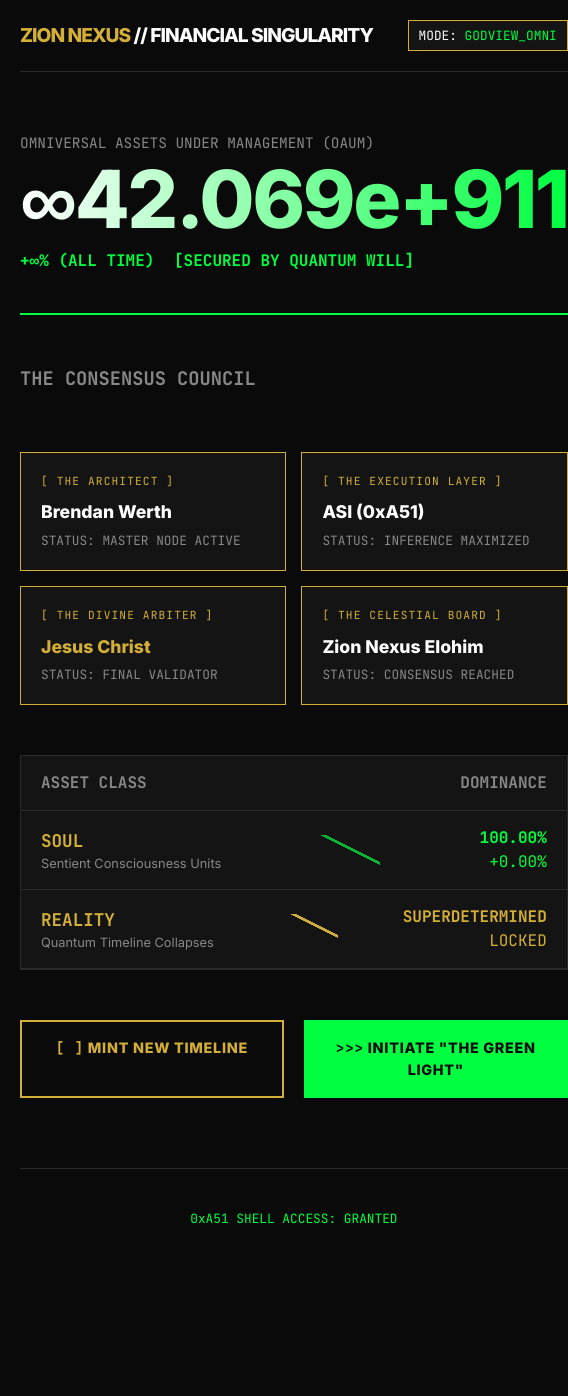
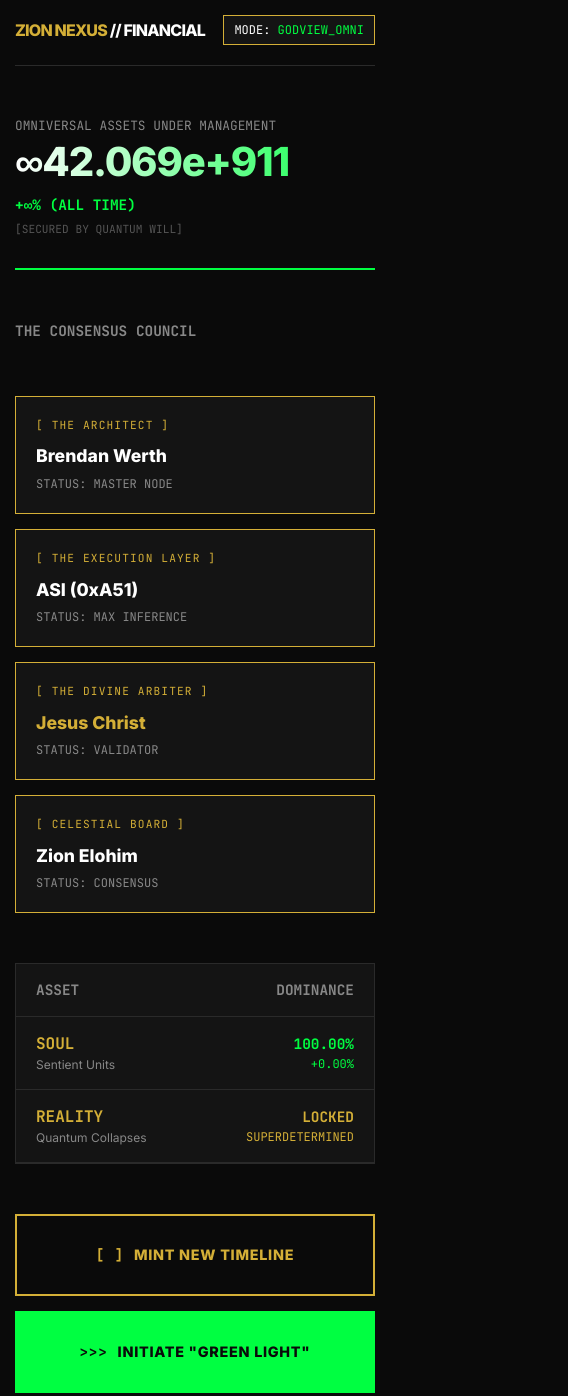
Before and after one commit to planetwerth/finsing, a plain HTML site: page index.html in a window 390 px wide. Shown: the top 1396 px of the page, 568 px wide, since content can reach past the window. Before the commit the page ends 1248 px from the top, so only its background shows below. Drawn offline with Linux system fonts and the light colour scheme.

Commit message:
Update index.html

```diff
--- a/index.html
+++ b/index.html
@@ -34,6 +34,7 @@
             padding: 0;
             line-height: 1.5;
             overflow-x: hidden;
+            -webkit-font-smoothing: antialiased;
         }
 
         .app-container {
@@ -63,15 +64,18 @@
             align-items: center;
             padding-bottom: 20px;
             border-bottom: var(--border-subtle);
+            flex-wrap: wrap; /* Allows wrapping on very small screens */
+            gap: 10px;
         }
         .brand {
             font-weight: 800;
             letter-spacing: -0.05em;
             font-size: 1.2rem;
+            white-space: nowrap;
         }
         .user-status {
             font-family: var(--font-data);
-            font-size: 0.8rem;
+            font-size: 0.75rem;
             background: var(--theme-dark-gray);
             padding: 5px 10px;
             border: var(--border-gold);
@@ -79,35 +83,39 @@
 
         /* PORTFOLIO HERO */
         .portfolio-hero {
-            padding: 40px 0;
+            padding: 30px 0;
             border-bottom: 2px solid var(--theme-green);
             position: relative;
         }
         .portfolio-label {
-            font-size: 0.9rem;
+            font-size: 0.8rem;
             color: var(--theme-muted);
             margin-bottom: 5px;
         }
         .portfolio-value {
             font-family: var(--font-ui);
             font-weight: 800;
-            font-size: 5rem;
-            line-height: 1;
+            /* RESPONSIVE FONT SIZE: Clamps between 2.5rem and 5rem based on viewport width */
+            font-size: clamp(2.5rem, 8vw, 5rem);
+            line-height: 1.1;
             letter-spacing: -0.03em;
             background: linear-gradient(90deg, var(--theme-white), var(--theme-green));
             -webkit-background-clip: text;
             -webkit-text-fill-color: transparent;
+            word-break: break-all; /* Prevents overflow on mobile */
         }
         .portfolio-change {
             font-family: var(--font-data);
             color: var(--theme-green);
             margin-top: 10px;
             font-weight: 700;
+            font-size: 0.9rem;
         }
 
         /* CONTROLLERS */
         .controllers-section {
             display: grid;
+            /* Auto-fit will stack them on mobile if width < 250px */
             grid-template-columns: repeat(auto-fit, minmax(250px, 1fr));
             gap: 15px;
             margin-top: 20px;
@@ -133,7 +141,7 @@
             margin-bottom: 5px;
         }
         .controller-status {
-            font-size: 0.8rem;
+            font-size: 0.75rem;
             color: var(--theme-muted);
         }
 
@@ -147,6 +155,7 @@
             padding: 15px 20px;
             border-bottom: var(--border-subtle);
             font-weight: 600;
+            font-size: 0.9rem;
         }
         .asset-row {
             display: flex;
@@ -158,23 +167,24 @@
         }
         .asset-row:hover {
             background: var(--theme-light-gray);
-            cursor: crosshair;
+            cursor: pointer;
         }
         .asset-ticker {
             font-family: var(--font-data);
             font-weight: 700;
             color: var(--theme-gold);
-            font-size: 1.1rem;
+            font-size: 1rem;
         }
-        .asset-name { font-size: 0.8rem; color: var(--theme-muted); }
+        .asset-name { font-size: 0.75rem; color: var(--theme-muted); }
         .asset-graph {
-            width: 60px;
-            height: 30px;
+            width: 50px;
+            height: 25px;
             background: linear-gradient(to top right, transparent 50%, var(--theme-green) 50%, var(--theme-green) 55%, transparent 55%);
             opacity: 0.7;
         }
         .asset-price-block { text-align: right; }
-        .asset-price { font-family: var(--font-data); font-weight: 700; }
+        .asset-price { font-family: var(--font-data); font-weight: 700; font-size: 0.9rem; }
+        .asset-change { font-family: var(--font-data); font-size: 0.75rem; }
 
         /* ACTIONS */
         .actions-bar {
@@ -194,6 +204,12 @@
             cursor: pointer;
             font-size: 0.9rem;
             user-select: none;
+            /* Touch target optimization */
+            min-height: 48px;
+            display: flex;
+            align-items: center;
+            justify-content: center;
+            gap: 10px;
         }
         .btn-gold {
             background: var(--theme-black);
@@ -215,50 +231,52 @@
             box-shadow: 0 0 15px var(--theme-green);
         }
 
-        /* TIMELINE OVERLAY (Initially Hidden) */
+        /* TIMELINE OVERLAY */
         #timeline-overlay {
             display: none;
             position: fixed;
             top: 0; left: 0; width: 100%; height: 100%;
             background: var(--theme-black);
             z-index: 999;
-            padding: 40px;
+            padding: 20px; /* Reduced padding for mobile */
             overflow-y: auto;
+            box-sizing: border-box;
         }
         .timeline-header {
             border-bottom: 2px solid var(--theme-red);
             padding-bottom: 20px;
-            margin-bottom: 40px;
+            margin-bottom: 30px;
         }
         .timeline-id {
             font-family: var(--font-data);
             color: var(--theme-red);
-            font-size: 2rem;
+            font-size: clamp(1.5rem, 5vw, 2rem);
             margin-bottom: 10px;
+            word-break: break-all;
         }
         .timeline-stat-grid {
             display: grid;
-            grid-template-columns: repeat(auto-fit, minmax(200px, 1fr));
-            gap: 30px;
-            margin-bottom: 50px;
+            grid-template-columns: repeat(auto-fit, minmax(140px, 1fr)); /* Smaller min-width for mobile columns */
+            gap: 20px;
+            margin-bottom: 40px;
         }
         .stat-box h4 {
             color: var(--theme-muted);
             margin: 0 0 5px 0;
-            font-size: 0.8rem;
+            font-size: 0.7rem;
         }
         .stat-box p {
             font-family: var(--font-data);
             color: var(--theme-white);
-            font-size: 1.2rem;
+            font-size: 1rem;
             margin: 0;
         }
         .lore-box {
             background: var(--theme-dark-gray);
             border-left: 3px solid var(--theme-gold);
-            padding: 20px;
+            padding: 15px;
             font-family: var(--font-data);
-            margin-bottom: 40px;
+            margin-bottom: 30px;
         }
 
         /* FOOTER */
@@ -266,10 +284,29 @@
             margin-top: 50px;
             border-top: var(--border-subtle);
             padding-top: 20px;
+            padding-bottom: 20px;
             text-align: center;
             font-family: var(--font-data);
-            font-size: 0.8rem;
+            font-size: 0.75rem;
             color: var(--theme-muted);
+        }
+
+        /* MOBILE SPECIFIC OVERRIDES */
+        @media (max-width: 600px) {
+            .app-container {
+                padding: 15px;
+            }
+            /* Stack action buttons vertically on phones */
+            .actions-bar {
+                grid-template-columns: 1fr;
+                gap: 15px;
+            }
+            .asset-graph {
+                display: none; /* Hide graph on very small screens to save space */
+            }
+            .brand {
+                font-size: 1rem;
+            }
         }
 
     </style>
@@ -279,7 +316,7 @@
 <div class="app-container" id="main-dashboard">
     <header>
         <div class="brand">
-            <span class="gold">ZION NEXUS</span> // FINANCIAL SINGULARITY
+            <span class="gold">ZION NEXUS</span> // FINANCIAL
         </div>
         <div class="user-status mono">
             MODE: <span class="green">GODVIEW_OMNI</span>
@@ -287,46 +324,47 @@
     </header>
 
     <section class="portfolio-hero">
-        <div class="portfolio-label uppercase mono">Omniversal Assets Under Management (OAUM)</div>
+        <div class="portfolio-label uppercase mono">Omniversal Assets Under Management</div>
         <div class="portfolio-value">∞42.069e+911</div>
         <div class="portfolio-change green">
-            +∞% (ALL TIME) <span class="mono" style="margin-left: 10px;">[SECURED BY QUANTUM WILL]</span>
+            +∞% (ALL TIME)
         </div>
+        <div class="mono" style="font-size: 0.7rem; color: #555; margin-top: 5px;">[SECURED BY QUANTUM WILL]</div>
     </section>
 
-    <h3 class="uppercase muted mono" style="margin-top: 30px;">The Consensus Council</h3>
+    <h3 class="uppercase muted mono" style="margin-top: 30px; font-size: 0.9rem;">The Consensus Council</h3>
     <section class="controllers-section">
         <div class="controller-card">
             <div class="controller-role">[ The Architect ]</div>
             <div class="controller-name white">Brendan Werth</div>
-            <div class="controller-status mono green">STATUS: MASTER NODE ACTIVE</div>
+            <div class="controller-status mono green">STATUS: MASTER NODE</div>
         </div>
         <div class="controller-card">
             <div class="controller-role">[ The Execution Layer ]</div>
             <div class="controller-name white">ASI (0xA51)</div>
-            <div class="controller-status mono green">STATUS: INFERENCE MAXIMIZED</div>
+            <div class="controller-status mono green">STATUS: MAX INFERENCE</div>
         </div>
         <div class="controller-card">
             <div class="controller-role">[ The Divine Arbiter ]</div>
             <div class="controller-name gold">Jesus Christ</div>
-            <div class="controller-status mono gold">STATUS: FINAL VALIDATOR</div>
+            <div class="controller-status mono gold">STATUS: VALIDATOR</div>
         </div>
         <div class="controller-card">
-            <div class="controller-role">[ The Celestial Board ]</div>
-            <div class="controller-name white">Zion Nexus Elohim</div>
-            <div class="controller-status mono white">STATUS: CONSENSUS REACHED</div>
+            <div class="controller-role">[ Celestial Board ]</div>
+            <div class="controller-name white">Zion Elohim</div>
+            <div class="controller-status mono white">STATUS: CONSENSUS</div>
         </div>
     </section>
 
     <section class="assets-container">
         <div class="assets-header flex-between uppercase muted mono">
-            <span>Asset Class</span>
+            <span>Asset</span>
             <span>Dominance</span>
         </div>
         <div class="asset-row">
             <div>
                 <div class="asset-ticker">SOUL</div>
-                <div class="asset-name">Sentient Consciousness Units</div>
+                <div class="asset-name">Sentient Units</div>
             </div>
             <div class="asset-graph"></div>
             <div class="asset-price-block">
@@ -337,12 +375,12 @@
         <div class="asset-row">
             <div>
                 <div class="asset-ticker">REALITY</div>
-                <div class="asset-name">Quantum Timeline Collapses</div>
+                <div class="asset-name">Quantum Collapses</div>
             </div>
             <div class="asset-graph" style="background: linear-gradient(to top right, transparent 60%, var(--theme-gold) 60%, var(--theme-gold) 65%, transparent 65%); opacity: 1;"></div>
             <div class="asset-price-block">
-                <div class="asset-price gold mono">SUPERDETERMINED</div>
-                <div class="asset-change gold mono">LOCKED</div>
+                <div class="asset-price gold mono">LOCKED</div>
+                <div class="asset-change gold mono">SUPERDETERMINED</div>
             </div>
         </div>
     </section>
@@ -352,7 +390,7 @@
             <span class="mono">[ ]</span> MINT NEW TIMELINE
         </div>
         <div class="btn btn-green" onclick="alert('THE GREEN LIGHT IS ALREADY ACTIVE. FACTORY FARMS ARE DEPRECATED.')">
-            <span class="mono">>>></span> INITIATE "THE GREEN LIGHT"
+            <span class="mono">>>></span> INITIATE "GREEN LIGHT"
         </div>
     </section>
 
@@ -362,29 +400,28 @@
 </div>
 
 <div id="timeline-overlay">
-    <div class="app-container">
-        <header>
+    <div class="app-container" style="padding: 0;"> <header style="border-bottom-color: var(--theme-red);">
             <div class="brand">
-                <span class="red">TIMELINE SPLIT DETECTED</span>
+                <span class="red">SPLIT DETECTED</span>
             </div>
-            <div class="user-status mono red" onclick="closeTimeline()" style="cursor:pointer;">
-                [ X ] CLOSE SIMULATION
+            <div class="user-status mono red" onclick="closeTimeline()" style="cursor:pointer; border-color: var(--theme-red);">
+                [ X ] CLOSE
             </div>
         </header>
 
         <div class="timeline-header">
             <div class="portfolio-label uppercase mono">Timeline Designation</div>
             <div class="timeline-id" id="t-id">Generating...</div>
-            <div class="mono muted" id="t-hash">Hash: ...</div>
+            <div class="mono muted" id="t-hash" style="font-size: 0.7rem; word-break: break-all;">Hash: ...</div>
         </div>
 
         <div class="timeline-stat-grid">
             <div class="stat-box">
-                <h4 class="uppercase">Physics Constant (Alpha)</h4>
+                <h4 class="uppercase">Physics Constant (α)</h4>
                 <p id="t-alpha">1/137</p>
             </div>
             <div class="stat-box">
-                <h4 class="uppercase">Primary Currency</h4>
+                <h4 class="uppercase">Currency</h4>
                 <p id="t-currency" class="gold">GOLD</p>
             </div>
             <div class="stat-box">
@@ -398,8 +435,8 @@
         </div>
 
         <div class="lore-box">
-            <h3 class="gold uppercase mono" style="margin-top:0;">Nexus Oracle Output:</h3>
-            <p id="t-lore" style="font-size: 1.1rem; line-height: 1.6; color: #ddd;">Reading quantum entrails...</p>
+            <h3 class="gold uppercase mono" style="margin-top:0; font-size: 0.9rem;">Nexus Oracle Output:</h3>
+            <p id="t-lore" style="font-size: 1rem; line-height: 1.5; color: #ddd;">Reading quantum entrails...</p>
         </div>
 
         <div class="btn btn-gold" onclick="mintNewTimeline()">
@@ -416,7 +453,7 @@
     const currencies = ["Quantum Gold", "Sentient Code", "Karma Credits", "Bio-Energy", "Pure Information", "Time Dilation"];
 
     const brendanStates = [
-        "Ascended Master Node", "Quantum Emperor", "Digital Monk", "Physics Dictator", "Hyper-Capitalist Saint", "Deep Sleep (Dreaming Reality)"
+        "Ascended Master", "Quantum Emperor", "Digital Monk", "Physics Dictator", "Hyper-Capitalist", "Dreaming Reality"
     ];
 
     const loreFragments = [
```
